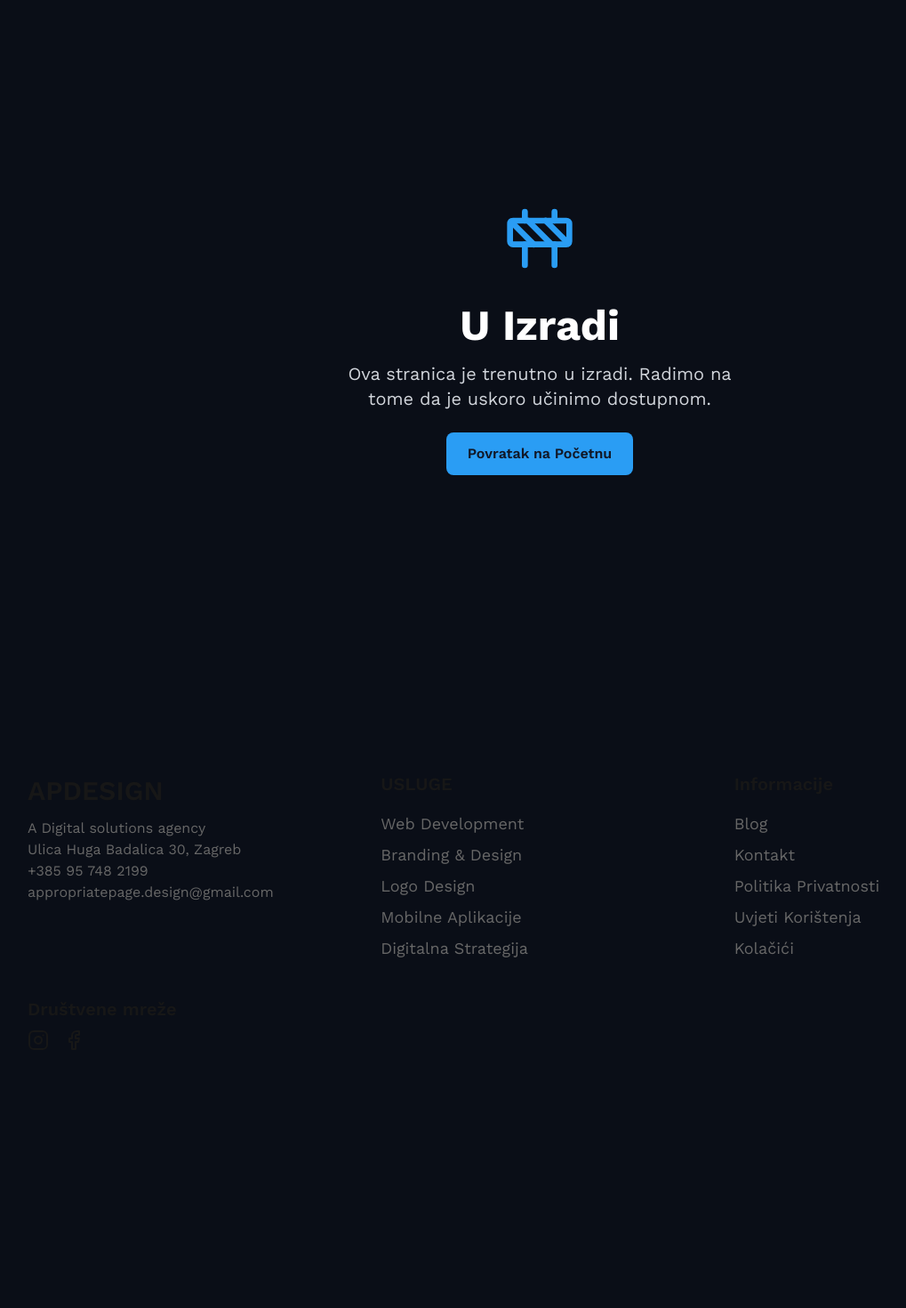
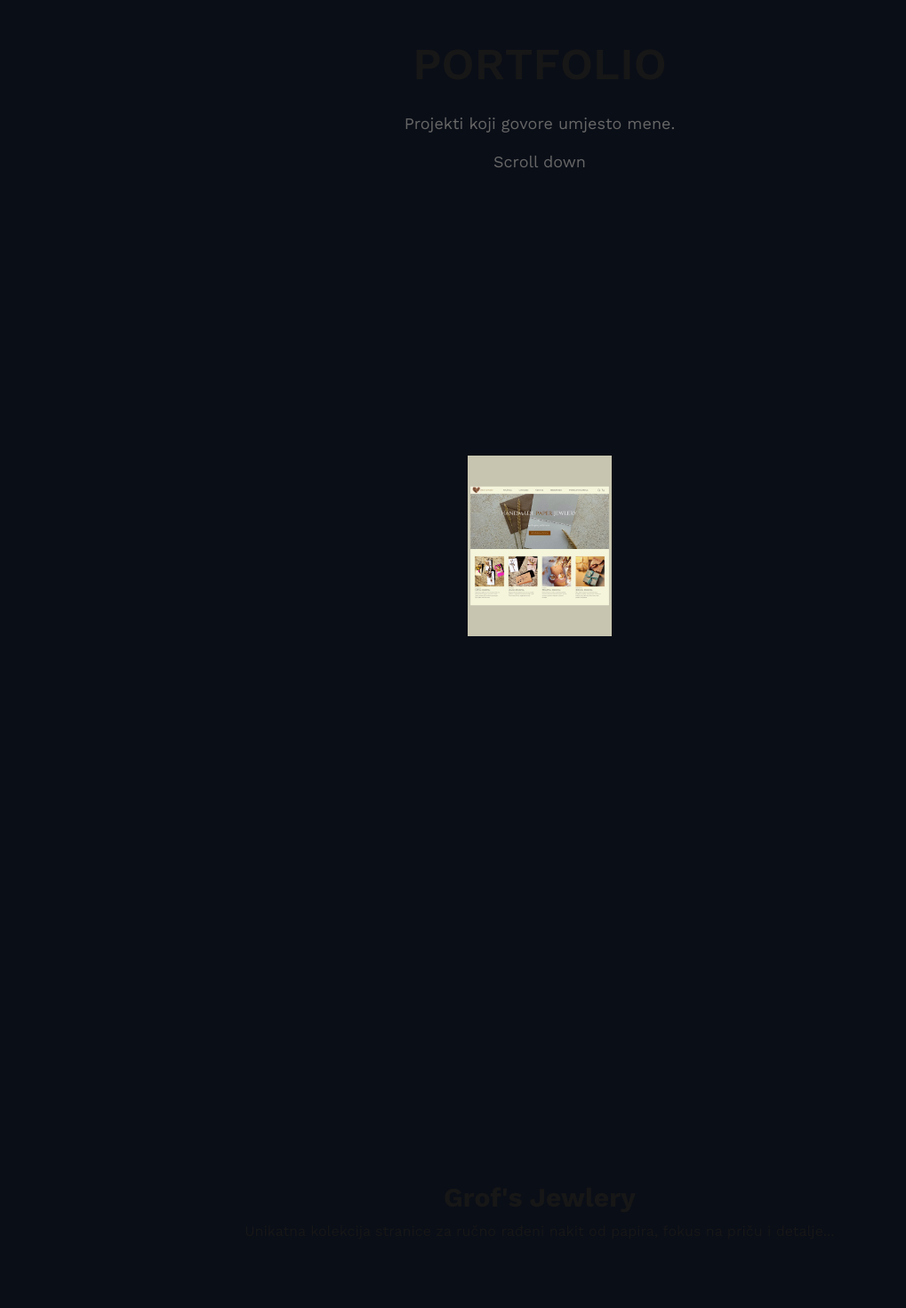
Before and after one commit to AdrianPalcic/AppropriatePageDesign, a Next.js app: page /portfolio in a window 1280 px wide. Before the commit this address had no page. Shown: the part 140-1610 px from the top of the page at 89% size, without its empty margins (33-1052 px from the left). Before the commit the page ends 1321 px from the top, so only its background shows below. Built offline with nearby package versions, Linux system fonts and the light colour scheme.

Commit message:
second commit

```diff
--- a/src/app/components/Footer.tsx
+++ b/src/app/components/Footer.tsx
@@ -13,6 +13,7 @@ const Footer = () => {
 
   const informacije = [
     "Blog",
+    "Portfolio",
     "Kontakt",
     "Politika Privatnosti",
     "Uvjeti Korištenja",
@@ -48,7 +49,7 @@ const Footer = () => {
         {usluge.map((usluga) => (
           <Link
             className="text-grayCustom text-[18px] transition-all duration-300 hover:text-white"
-            href={`/services/${usluga}`}
+            href={`/services/${usluga.toLowerCase()}`}
             key={usluga}
           >
             {usluga}
@@ -60,7 +61,7 @@ const Footer = () => {
         {informacije.map((info) => (
           <Link
             className="text-grayCustom text-[18px] transition-all duration-300 hover:text-white"
-            href={`/services/${info}`}
+            href={`/services/${info.toLowerCase()}`}
             key={info}
           >
             {info}
--- a/src/app/components/Navbar.tsx
+++ b/src/app/components/Navbar.tsx
@@ -23,7 +23,7 @@ const Navbar = () => {
         <ul className="hidden md:flex  gap-12 text-[18px]">
           {navbarData.map((data) => (
             <Link
-              href={`/${data}`}
+              href={`/${data.toLowerCase()}`}
               key={data}
               className=" group transition duration-300"
             >
--- /dev/null
+++ b/src/app/portfolio/[slug]/page.tsx
@@ -0,0 +1,7 @@
+import React from "react";
+
+const page = () => {
+  return <div>page</div>;
+};
+
+export default page;
--- /dev/null
+++ b/src/app/portfolio/components/Hero.tsx
@@ -0,0 +1,37 @@
+"use client";
+
+import { useGSAP } from "@gsap/react";
+import { SplitText } from "gsap/all";
+import gsap from "gsap";
+import React from "react";
+
+const Hero = () => {
+  useGSAP(() => {
+    const heroSplit = new SplitText("#hero-text", {
+      type: "words, chars",
+    });
+
+    gsap.from(heroSplit.chars, {
+      yPercent: 50,
+      opacity: 0,
+      duration: 0.6,
+      ease: "expo.out",
+      stagger: 0.03,
+    });
+  }, []);
+
+  return (
+    <section id="hero" className="w-full flex flex-col items-center h-[60vh]">
+      <h1 className="heading" id="hero-text">
+        Portfolio
+      </h1>
+      <p className=" mt-4 subheading mb-4">
+        Projekti koji govore umjesto mene.
+      </p>
+
+      <p className="subheading ">Scroll down </p>
+    </section>
+  );
+};
+
+export default Hero;
--- /dev/null
+++ b/src/app/portfolio/components/ProjectContainer.tsx
@@ -0,0 +1,73 @@
+"use client";
+
+import { useGSAP } from "@gsap/react";
+import gsap from "gsap";
+import { ScrollTrigger } from "gsap/ScrollTrigger";
+import { useRef } from "react";
+
+// Register ScrollTrigger plugin
+gsap.registerPlugin(ScrollTrigger);
+
+type Post = {
+  img: string;
+  text: string;
+  title: string;
+};
+
+const ProjectContainer = ({ posts }: { posts: Post[] }) => {
+  return (
+    <div className="w-full flex flex-col justify-center gap-20">
+      {posts.map((p) => (
+        <ProjectItem key={p.title} post={p} />
+      ))}
+    </div>
+  );
+};
+
+const ProjectItem = ({ post }: { post: Post }) => {
+  const imageRef = useRef<HTMLImageElement>(null);
+  const containerRef = useRef<HTMLDivElement>(null);
+
+  useGSAP(() => {
+    if (imageRef.current && containerRef.current) {
+      gsap.fromTo(
+        imageRef.current,
+        { height: "20%" },
+        {
+          height: "100%",
+          ease: "power1.inOut",
+          scrollTrigger: {
+            trigger: containerRef.current,
+            start: "top bottom", // when top of trigger hits bottom of viewport
+            end: "top top", // when top of trigger hits top of viewport
+            scrub: true,
+            // markers: true, // uncomment for debugging
+          },
+        }
+      );
+    }
+  }, []);
+
+  return (
+    <div
+      ref={containerRef}
+      className="w-full h-[100vh] flex  flex-col justify-center items-center mx-auto mb-20"
+    >
+      <div className="w-full h-[100%] mt-20">
+        <img
+          ref={imageRef}
+          src={post.img}
+          alt="Website design and development Portfolio"
+          className="object-contain w-full"
+          style={{ height: "20%" }} // initial state
+        />
+      </div>
+      <div className=" pt-4 pb-2 ">
+        <h3 className="text-3xl font-bold">{post.title}</h3>
+      </div>
+      <p>{post.text}</p>
+    </div>
+  );
+};
+
+export default ProjectContainer;
--- /dev/null
+++ b/src/app/portfolio/page.tsx
@@ -0,0 +1,37 @@
+import React from "react";
+
+import { useGSAP } from "@gsap/react";
+import { SplitText } from "gsap/all";
+import gsap from "gsap";
+import Hero from "./components/Hero";
+import ProjectContainer from "./components/ProjectContainer";
+
+const page = () => {
+  const projects = [
+    {
+      img: "/2.png",
+      title: "Grof's Jewlery",
+      text: "Unikatna kolekcija stranice za ručno rađeni nakit od papira, fokus na priču i detalje...",
+    },
+    {
+      img: "/rename.png",
+      title: "Simone Design",
+      text: "Moderan one-page dizajn za dizajnericu interijera, s naglaskom na estetiku i eleganciju...",
+    },
+    {
+      img: "/homegrass-1.png",
+
+      title: "Homegrass",
+      text: "Cjelokupni brand paket – od početne stranice do više podstranica i online identiteta...",
+    },
+  ];
+
+  return (
+    <main className="flex flex-col px-1 lg:px-4 sm:px-16 w-full mt-12">
+      <Hero />
+      <ProjectContainer posts={projects} />
+    </main>
+  );
+};
+
+export default page;
```
